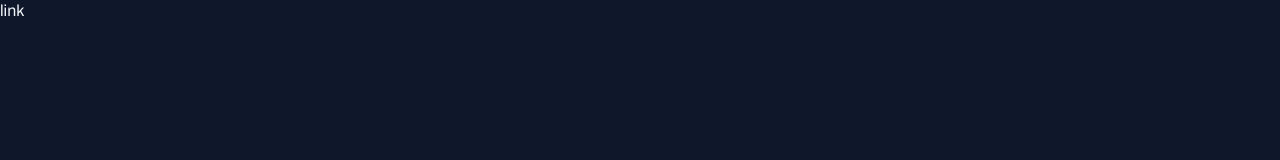
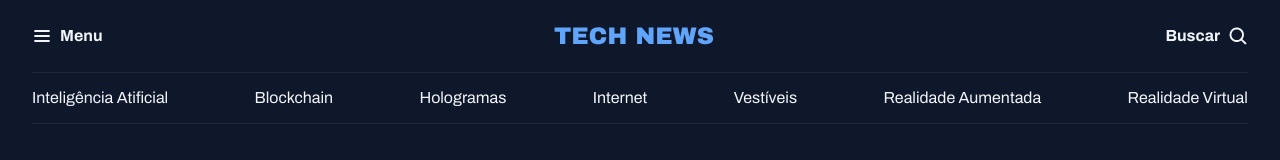
Before and after one commit to mgiffu/PROJETO-PORTAL-DE-NOTICIAS, a plain HTML site: page index.html in a window 1280 px wide. Drawn offline with Linux system fonts and the light colour scheme.

Commit message:
criando o header da aplicação

```diff
--- a/index.html
+++ b/index.html
@@ -10,6 +10,29 @@
   <link href="https://fonts.googleapis.com/css2?family=Archivo:ital,wght@0,100..900;1,100..900&family=Poppins:wght@400;700&display=swap" rel="stylesheet">
 </head>
 <body>
-  <a href="#">link</a>
+  <header class="container">
+    <nav id="primary" class="grid grid-flow-col">
+      <div>
+        <img src="assets/icons/List.svg" alt="íncone de menu">
+        <strong>Menu</strong>
+      </div>
+      <div>
+        <img src="assets/Logo.svg" alt="logotipo">
+      </div>
+      <div>
+        <strong>Buscar</strong>
+        <img src="assets/icons/MagnifyingGlass.svg" alt="íncone de busca">
+      </div>
+    </nav>
+    <nav id="secondary" class="grid grid-flow-col">
+      <a href="#">Inteligência Atificial</a>
+      <a href="#">Blockchain</a>
+      <a href="#">Hologramas</a>
+      <a href="#">Internet</a>
+      <a href="#">Vestíveis</a>
+      <a href="#">Realidade Aumentada</a>
+      <a href="#">Realidade Virtual</a>
+    </nav>
+  </header>
 </body>
 </html>
--- a/styles/global.css
+++ b/styles/global.css
@@ -39,3 +39,19 @@ a:hover {
 h1 h2 h3 {
   font: inherit;
 }
+
+.container {
+  max-width: 1280px;
+  padding-inline: 32px;
+  margin-inline: auto;
+}
+
+/* utility-first (é utilizdo quando temos uma classe que irá fazer apenas uma coisa) */
+
+.grid {
+  display: grid;
+}
+
+.grid-flow-col {
+  grid-auto-flow: column; /* para inverter o eixo do grid para colunas */
+}
--- /dev/null
+++ b/styles/header.css
@@ -0,0 +1,24 @@
+#primary {
+  padding-block: 20px; /* para definir o espaço acima e abaixo do bloco */
+
+  div {
+    display: flex;
+    align-items: center; /* para alinhar os icones e textos no centro da linha */
+    gap: 8px; /* para espaçar os icones dos textos */
+  }
+
+  div:nth-child(2) { /* nestin css (nesse caso você não precisa criar um novo primary para pegar uma <div> filho */
+    margin-inline: auto; /* para deixar o logo no automática, margin-inline autera o eixo x */
+  }
+
+  div:nth-child(3) {
+    justify-self: end; /* para colocar somente o icone de busca no canto esquerdo */
+  }
+}
+
+#secondary {
+  padding-block: 14px;
+  border: solid 1px var(--stroke-color); /* para adiconar as bordas */
+  border-inline: none; /* para remover as bordas dos lados direito e esquerde, deixanso as de cima e baixo */
+  justify-content: space-between; /* para aplicar o espaçamento entre os elementos */
+}
--- a/styles/index.css
+++ b/styles/index.css
@@ -1 +1,2 @@
 @import url(global.css);
+@import url(header.css);
```
